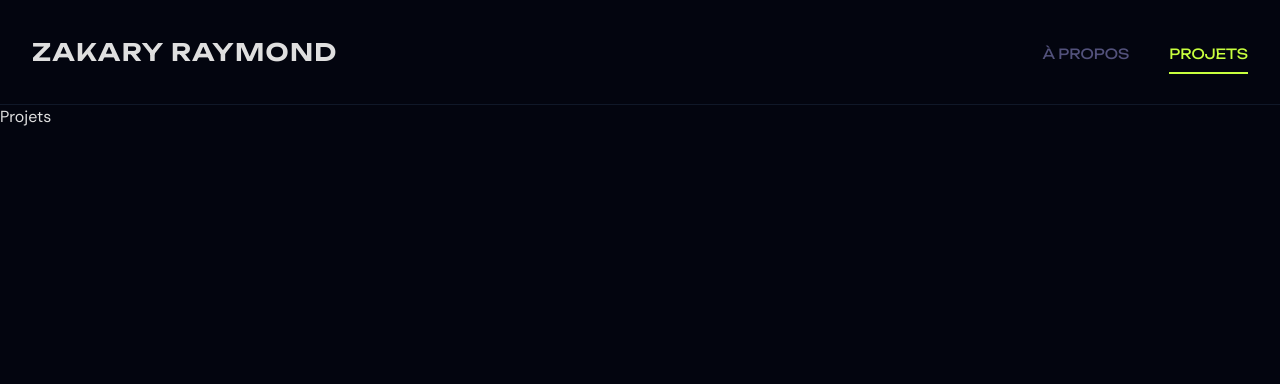
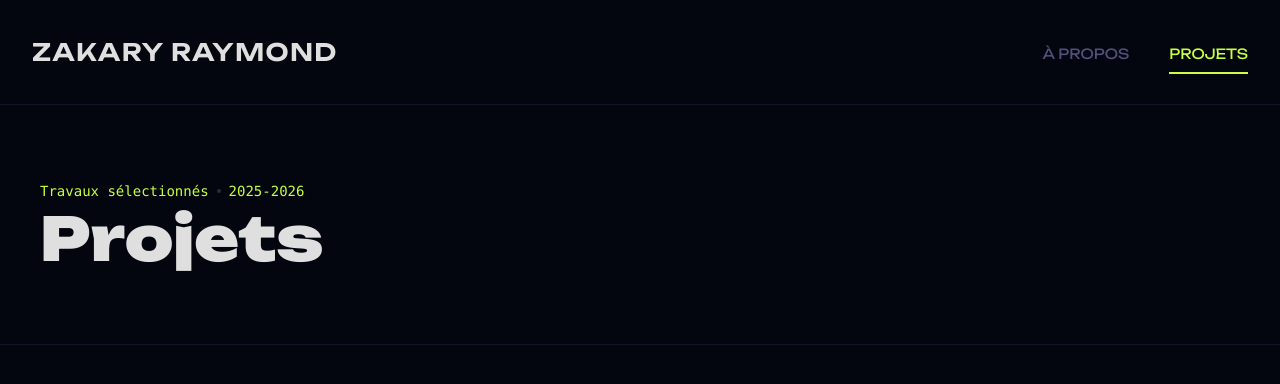
Before and after one commit to ZakaryRay/portfolio, a React (Vite) app in the folder portfolio/: page /projets in a window 1280 px wide. Shown: the top 384 px of the page. Built offline with nearby package versions, Linux system fonts and the light colour scheme.

Commit message:
Start of project

```diff
--- a/portfolio/index.html
+++ b/portfolio/index.html
@@ -4,7 +4,7 @@
         <meta charset="UTF-8" />
         <link rel="icon" type="image/svg+xml" href="/favicon.svg" />
         <meta name="viewport" content="width=device-width, initial-scale=1.0" />
-        <title>portfolio</title>
+        <title>Zakary Raymond</title>
         <link rel="stylesheet" href="/src/App.css" />
         <link href="https://unpkg.com/boxicons@2.1.4/css/boxicons.min.css" rel="stylesheet" />
         <link rel="icon" href="/favicon/favicon.ico" />
--- a/portfolio/src/App.jsx
+++ b/portfolio/src/App.jsx
@@ -1,7 +1,7 @@
 import React from "react";
 import Home from "./assets/pages/Home";
 import { Outlet } from "react-router-dom";
-import Header from "./assets/components/Header";
+import Header from "./assets/components_home/Header";
 
 const App = () => {
     return (
--- /dev/null
+++ b/portfolio/src/assets/components_projets/Hero_projet.jsx
@@ -0,0 +1,18 @@
+import React from "react";
+
+const Hero_projet = () => {
+    return (
+        <div className="relative h-40 md:h-60 p-10 border-b border-gray-900 overflow-hidden flex flex-col items-start justify-center space-y-2 transition-all">
+            <div className="font-mono text-sm text-electric-green flex space-x-2">
+                <p>Travaux sélectionnés</p>
+                <span className="w-1 h-1 bg-gray-purple/50 self-center rounded "></span>
+                <p>2025-2026</p>
+            </div>
+            <h2 className="text-6xl custom:text-7xl font-family-unbounded font-black transition-all">
+                Projets
+            </h2>
+        </div>
+    );
+};
+
+export default Hero_projet;
--- /dev/null
+++ b/portfolio/src/assets/components_projets/ProjectFrame.jsx
@@ -0,0 +1,11 @@
+import React from 'react'
+
+const ProjectFrame = ({year, }) => {
+  return (
+    <div>
+
+    </div>
+  )
+}
+
+export default ProjectFrame
--- a/portfolio/src/assets/pages/Projets.jsx
+++ b/portfolio/src/assets/pages/Projets.jsx
@@ -1,7 +1,14 @@
 import React from "react";
+import Header from "../components_home/Header";
+import Hero_projet from "../components_projets/Hero_projet";
 
 const Projets = () => {
-    return <div>Projets</div>;
+    return (
+        <>
+            <Hero_projet />
+
+        </>
+    );
 };
 
 export default Projets;
```
Also changed, not shown: portfolio/src/assets/pages/Home.jsx (+3 -4 lines), portfolio/src/assets/components_home/Header.jsx (renamed from portfolio/src/assets/components/Header.jsx), portfolio/src/assets/components_home/Hero.jsx (renamed from portfolio/src/assets/components/Hero.jsx), portfolio/src/assets/components_home/Stacks.jsx (renamed from portfolio/src/assets/components/Stacks.jsx), portfolio/src/assets/components_home/Stats.jsx (renamed from portfolio/src/assets/components/Stats.jsx).
